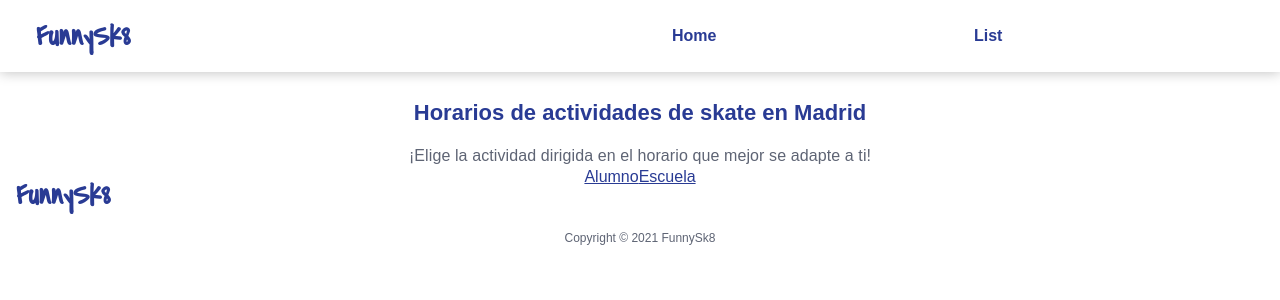
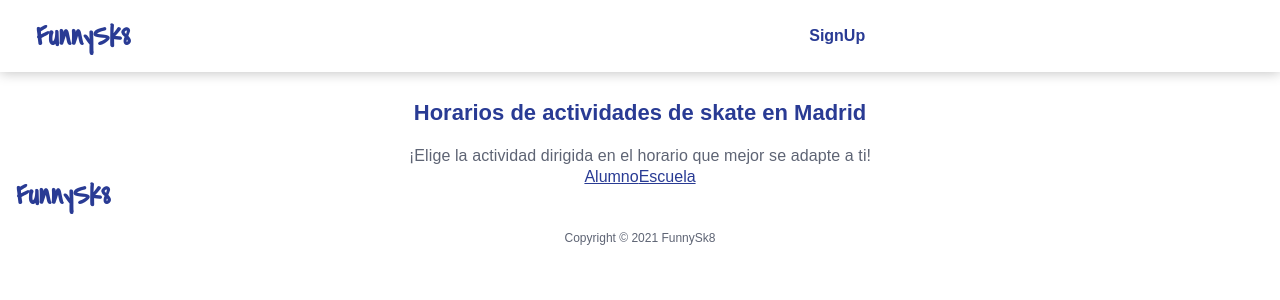
Before and after one commit to Adriancit0/Sk8Fun, a React (Create React App) app in the folder frontend/: page / in a window 1280 px wide. Shown: the top 300 px of the page. Built offline with nearby package versions, Linux system fonts and the light colour scheme; the HTML template or start-up script is replaced by a standard one.

Commit message:
update header

```diff
--- a/frontend/src/components/header/headerStyle.scss
+++ b/frontend/src/components/header/headerStyle.scss
@@ -18,25 +18,27 @@
     padding: 20px;
     box-shadow: 0 1px 12px #c4c4c4;
     .header__title{
+        text-decoration: none;
         margin-top: 5rem;
         width: 30%;
         margin: 1rem;
         font-family: 'Covered By Your Grace', cursive;
         font-size: 30px;
+        font-weight: 800;
     }
     .header__nav-bar{
 
         display: flex;
         justify-content: space-evenly;
         width: 70%;
-        .nav-bar__home{
+        .nav-bar__signup{
             font-weight: 700;
             text-decoration: none;
             display: flex;
             font-size: 1rem;
 
         }
-        .nav-bar__school-list{
+        .nav-bar__logout{
             font-weight: 700;
             text-decoration: none;
             display: flex;
--- a/frontend/src/components/header/index.jsx
+++ b/frontend/src/components/header/index.jsx
@@ -1,14 +1,23 @@
 import React from 'react';
 import { Link } from 'react-router-dom';
 import './headerStyle.scss';
+import { useSelector } from 'react-redux';
 
 function header() {
+  const user = useSelector((store) => store.user);
   return (
     <section className="header">
-      <h1 className="header__title">FunnySk8</h1>
+      <Link to="/" className="header__title">
+        FunnySk8
+      </Link>
       <nav className="header__nav-bar">
-        <Link className="nav-bar__home" to="/">Home</Link>
-        <Link className="nav-bar__school-list" to="/user">List</Link>
+        {
+        user.token ? (
+          <Link className="nav-bar__logout" to="/logout">LogOut</Link>
+        ) : (
+          <Link className="nav-bar__signup" to="signup">SignUp</Link>
+        )
+      }
       </nav>
     </section>
   );
```
